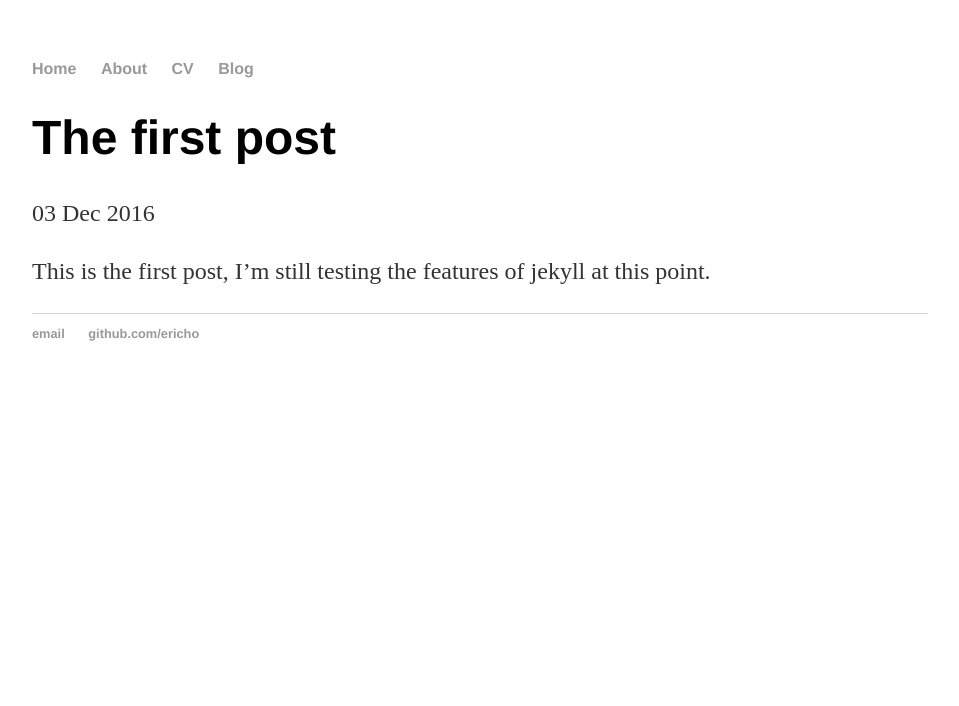
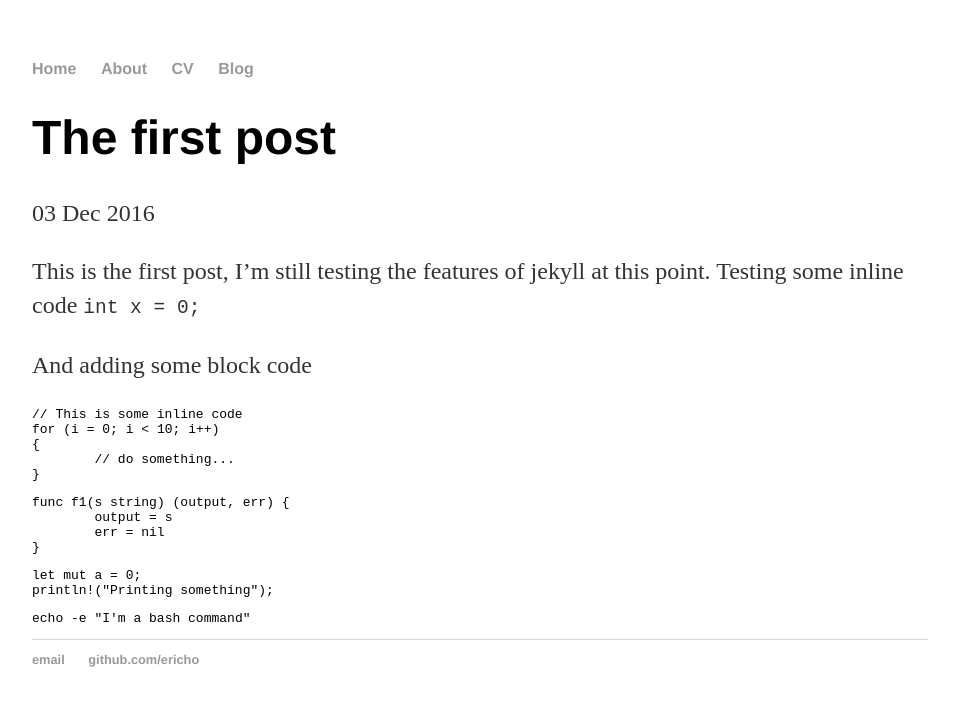
Before and after one commit to ericho/ericho.github.io, a Jekyll site: the page built from _posts/2016-12-03-first-post.md, in a window 1280 px wide. Shown: the top 706 px of the page, without its empty margins (160-1119 px from the left). Built offline with Jekyll 4.4.1, drawn with Linux system fonts in a browser that asks for light colours.

Commit message:
Testing code blocks
Signed-off-by: Erich Cordoba <erich.cm@yandex.com>

````diff
--- a/_posts/2016-12-03-first-post.md
+++ b/_posts/2016-12-03-first-post.md
@@ -5,3 +5,30 @@ date: 2016-12-03
 ---
 
 This is the first post, I'm still testing the features of jekyll at this point.
+Testing some inline code ``int x = 0;``
+
+And adding some block code
+
+```c
+// This is some inline code
+for (i = 0; i < 10; i++)
+{
+	// do something...
+}
+```
+
+```go
+func f1(s string) (output, err) {
+	output = s
+	err = nil
+}
+```
+
+```rust
+let mut a = 0;
+println!("Printing something");
+```
+
+```bash
+echo -e "I'm a bash command"
+```
````
